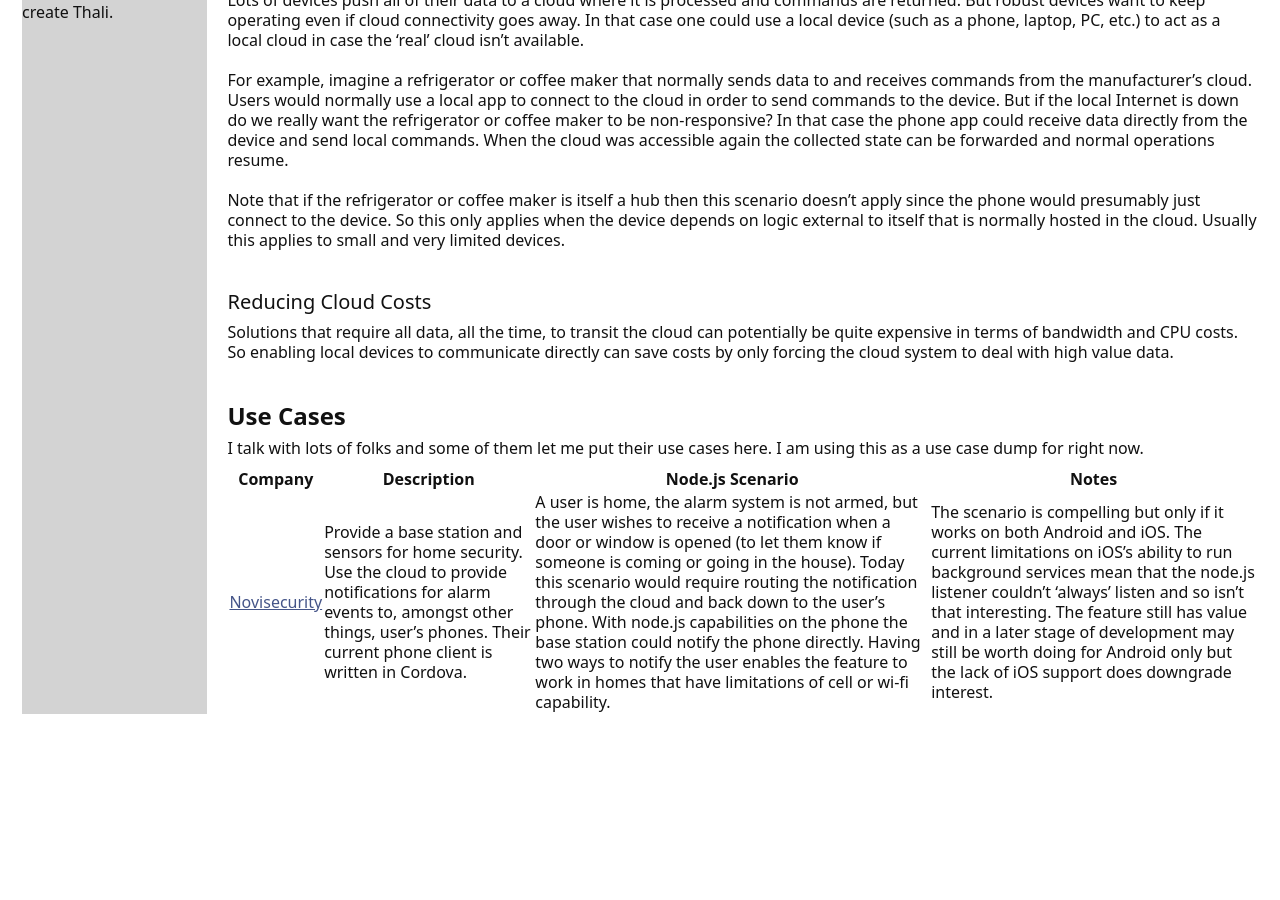
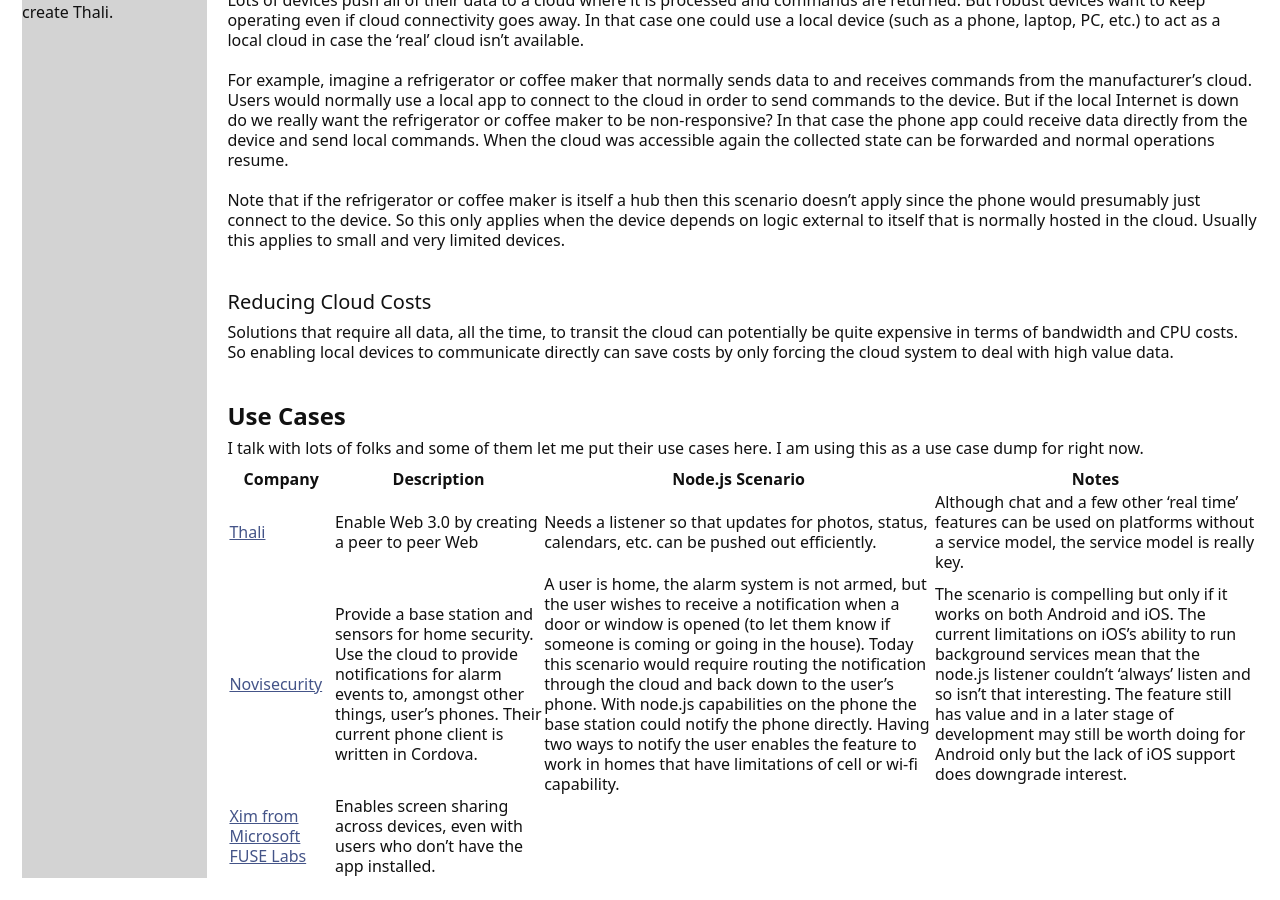
Before and after one commit to thaliproject/thali, a Jekyll site: the page built from nodeondevices.md, in a window 1280 px wide and 900 px high, scrolled down 936 px. Built offline with Jekyll 4.4.1, drawn with Linux system fonts in a browser that asks for light colours; Markdown is read by kramdown in place of the engine named in the settings; before the commit the page ends 1672 px from its top, so only the background shows below that.

Commit message:
Update nodeondevices.md

```diff
--- a/nodeondevices.md
+++ b/nodeondevices.md
@@ -36,4 +36,6 @@ I talk with lots of folks and some of them let me put their use cases here. I am
 
 Company | Description | Node.js Scenario | Notes
 --------|-------------|------------------|-------
+[Thali](http://www.thaliproject.org) | Enable Web 3.0 by creating a peer to peer Web | Needs a listener so that updates for photos, status, calendars, etc. can be pushed out efficiently. | Although chat and a few other 'real time' features can be used on platforms without a service model, the service model is really key.
 [Novisecurity](http://www.novisecurity.com/#home) | Provide a base station and sensors for home security. Use the cloud to provide notifications for alarm events to, amongst other things, user’s phones. Their current phone client is written in Cordova. | A user is home, the alarm system is not armed, but the user wishes to receive a notification when a door or window is opened (to let them know if someone is coming or going in the house). Today this scenario would require routing the notification through the cloud and back down to the user’s phone. With node.js capabilities on the phone the base station could notify the phone directly. Having two ways to notify the user enables the feature to work in homes that have limitations of cell or wi-fi capability. | The scenario is compelling but only if it works on both Android and iOS. The current limitations on iOS’s ability to run background services mean that the node.js listener couldn’t ‘always’ listen and so isn’t that interesting. The feature still has value and in a later stage of development may still be worth doing for Android only but the lack of iOS support does downgrade interest.
+[Xim from Microsoft FUSE Labs](http://www.getxim.com/) | Enables screen sharing across devices, even with users who don’t have the app installed.
```
